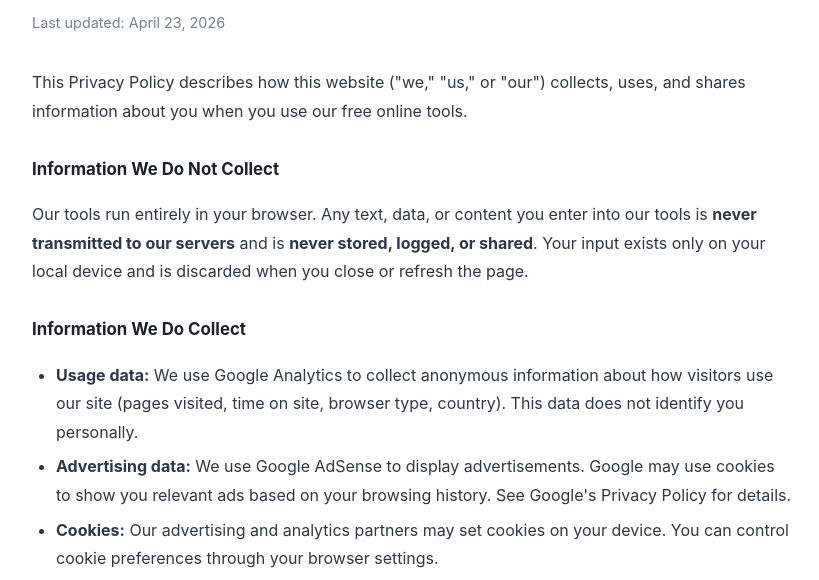
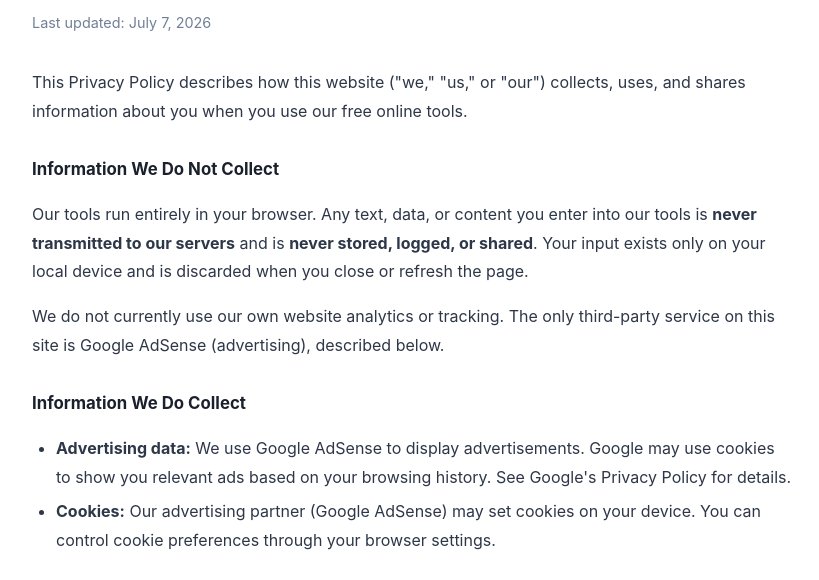
Before and after one commit to wrobelintl/json-formatter, a plain HTML site: page privacy.html in a window 1280 px wide. Shown: the part 141-721 px from the top of the page, without its empty margins (228-1047 px from the left). Drawn offline with Linux system fonts and the light colour scheme.

Commit message:
Reconcile privacy copy: remove unsupported Google Analytics claim
Privacy page stated Google Analytics was in use, but no GA/analytics
code exists on the site. Removes the GA usage-data claim, drops
'analytics' from the cookies line, adds a truthful 'no own analytics'
note, and bumps the last-updated date. AdSense disclosure and the
client-side local-processing claim are unchanged. No GA/CMP/AdSense
code or settings changed.

Co-Authored-By: Claude Opus 4.8 (1M context) <noreply@anthropic.com>

```diff
--- a/privacy.html
+++ b/privacy.html
@@ -19,18 +19,19 @@
 <body>
   <a href="/" class="back">← Back to tool</a>
   <h1>Privacy Policy</h1>
-  <div class="date">Last updated: April 23, 2026</div>
+  <div class="date">Last updated: July 7, 2026</div>
 
   <p>This Privacy Policy describes how this website ("we," "us," or "our") collects, uses, and shares information about you when you use our free online tools.</p>
 
   <h2>Information We Do Not Collect</h2>
   <p>Our tools run entirely in your browser. Any text, data, or content you enter into our tools is <strong>never transmitted to our servers</strong> and is <strong>never stored, logged, or shared</strong>. Your input exists only on your local device and is discarded when you close or refresh the page.</p>
 
+  <p>We do not currently use our own website analytics or tracking. The only third-party service on this site is Google AdSense (advertising), described below.</p>
+
   <h2>Information We Do Collect</h2>
   <ul>
-    <li><strong>Usage data:</strong> We use Google Analytics to collect anonymous information about how visitors use our site (pages visited, time on site, browser type, country). This data does not identify you personally.</li>
     <li><strong>Advertising data:</strong> We use Google AdSense to display advertisements. Google may use cookies to show you relevant ads based on your browsing history. See Google's Privacy Policy for details.</li>
-    <li><strong>Cookies:</strong> Our advertising and analytics partners may set cookies on your device. You can control cookie preferences through your browser settings.</li>
+    <li><strong>Cookies:</strong> Our advertising partner (Google AdSense) may set cookies on your device. You can control cookie preferences through your browser settings.</li>
   </ul>
 
   <h2>Google AdSense & Advertising</h2>
```
